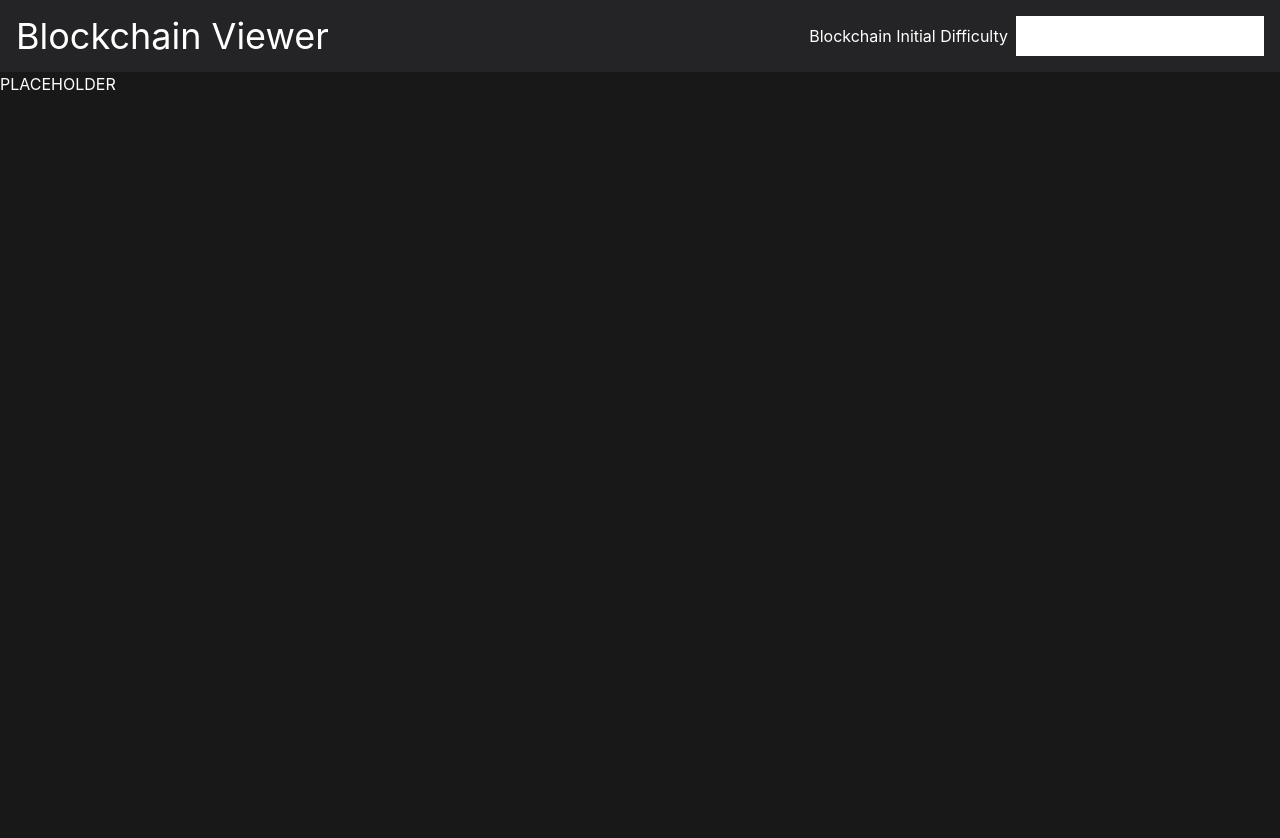
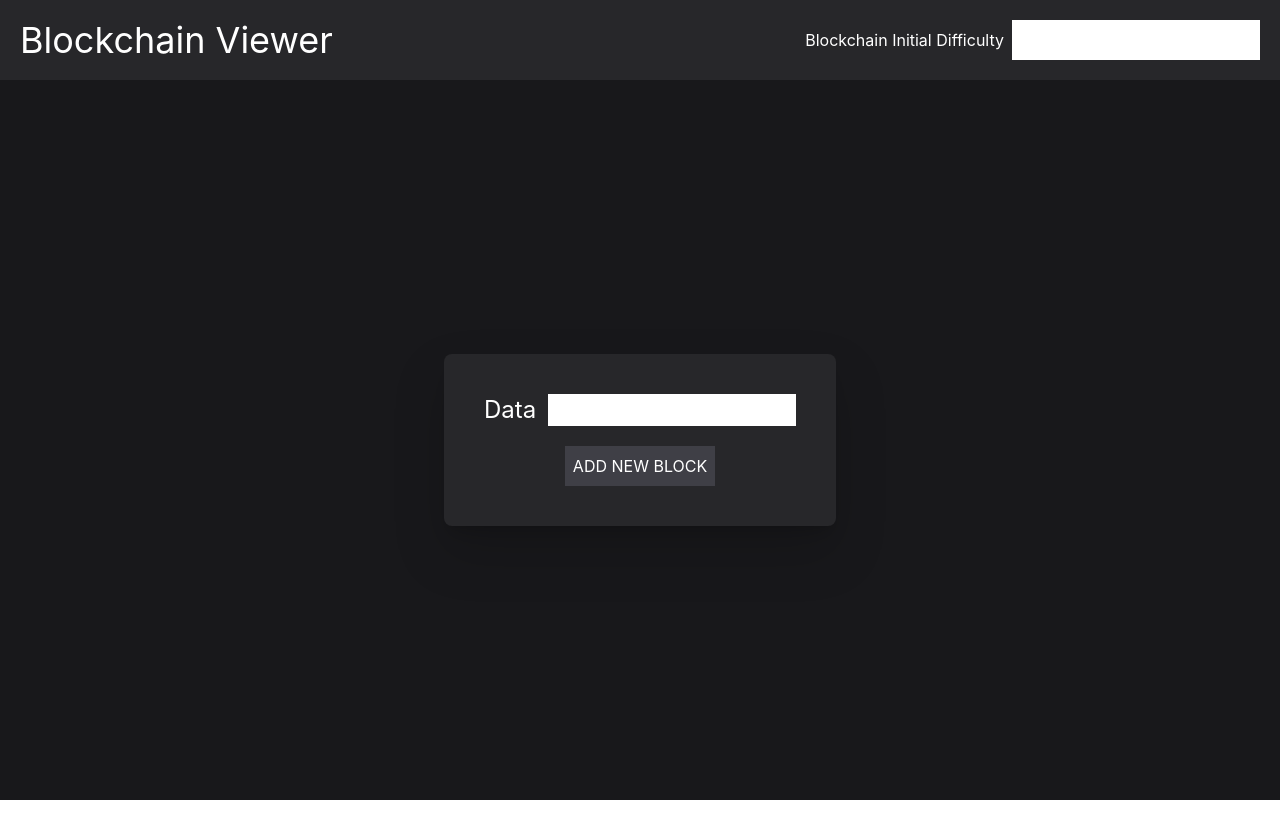
Before and after one commit to MatMatias/blockchain-viewer, a Next.js app: page / in a window 1280 px wide. Shown: the top 838 px of the page. After the commit the page ends 800 px from the top, so only its background shows below. Built offline with nearby package versions, Linux system fonts and the light colour scheme.

Commit message:
Form component layout done. react-redux packaged added

```diff
--- /dev/null
+++ b/app-components/block/Form.tsx
@@ -0,0 +1,13 @@
+import { FC } from "react";
+
+export const Form: FC = () => {
+  return (
+    <form className="flex flex-col bg-zinc-800 gap-y-5 py-10 px-10 shadow-lg items-center block rounded-lg drop-shadow-2xl">
+      <div className="flex flex-row gap-x-3">
+        <label className="text-2xl">Data</label>
+        <input type="text" />
+      </div>
+      <button className="bg-zinc-700 p-2">ADD NEW BLOCK</button>
+    </form>
+  );
+};
--- /dev/null
+++ b/app-components/block/index.ts
@@ -0,0 +1,5 @@
+import { Form } from "./Form";
+
+export const Block = {
+  Form: Form,
+};
--- a/app-components/index.ts
+++ b/app-components/index.ts
@@ -1,5 +1,7 @@
 import { Navbar } from "./navbar";
+import { Block } from "./block";
 
 export const AppComponents = {
   Navbar: Navbar,
+  Block: Block,
 };
--- a/components/Header.tsx
+++ b/components/Header.tsx
@@ -7,7 +7,7 @@ interface Props {
 export const Header: FC<Props> = ({ children }) => {
   return (
     <Fragment>
-      <header className="w-full flex flex-row justify-between bg-gray text-white p-4">
+      <header className="w-full p-5 flex flex-row justify-between bg-zinc-800 text-white p-4">
         {children}
       </header>
     </Fragment>
--- a/components/Main.tsx
+++ b/components/Main.tsx
@@ -7,7 +7,9 @@ interface Props {
 export const Main: FC<Props> = ({ children }) => {
   return (
     <Fragment>
-      <main className="h-screen flex flex-col bg-darkgray text-white">{children}</main>
+      <main className="w-full h-full flex flex-col justify-center items-center text-white bg-zinc-900">
+        {children}
+      </main>
     </Fragment>
   );
 };
--- a/package.json
+++ b/package.json
@@ -11,7 +11,8 @@
   "dependencies": {
     "next": "12.1.4",
     "react": "18.0.0",
-    "react-dom": "18.0.0"
+    "react-dom": "18.0.0",
+    "react-redux": "^7.2.8"
   },
   "devDependencies": {
     "@types/node": "17.0.23",
--- a/pages/api/Navbar.tsx
+++ /dev/null
@@ -1,12 +0,0 @@
-import Link from "next/link"
-import { FC } from "react";
-
-function Navbar:  = () => {
-  return (
-    <>
-      <Link href="#">
-        Blockchain Viewer
-      </Link>
-    </>
-  )
-}
--- a/pages/index.tsx
+++ b/pages/index.tsx
@@ -5,10 +5,12 @@ import { Components } from "../components";
 
 const Home: NextPage = () => {
   return (
-    <Fragment>
+    <div className="w-screen h-screen flex flex-col">
       <AppComponents.Navbar />
-      <Components.Main children={<p>PLACEHOLDER</p>} />
-    </Fragment>
+      <Components.Main>
+        <AppComponents.Block.Form />
+      </Components.Main>
+    </div>
   );
 };
 
--- a/styles/globals.css
+++ b/styles/globals.css
@@ -4,6 +4,7 @@
 
 html,
 body {
+  background: "181818";
   padding: 0;
   margin: 0;
   font-family: -apple-system, BlinkMacSystemFont, Segoe UI, Roboto, Oxygen,
--- a/tailwind.config.js
+++ b/tailwind.config.js
@@ -5,12 +5,7 @@ module.exports = {
     "./app-components/**/*.{js,ts,jsx,tsx}",
   ],
   theme: {
-    extend: {
-      colors: {
-        gray: "#242325",
-        darkgray: "#181818",
-      },
-    },
+    extend: {},
   },
   plugins: [],
 };
```
Also changed, not shown: 1 other file (tests, documents, lock files or other folders).
